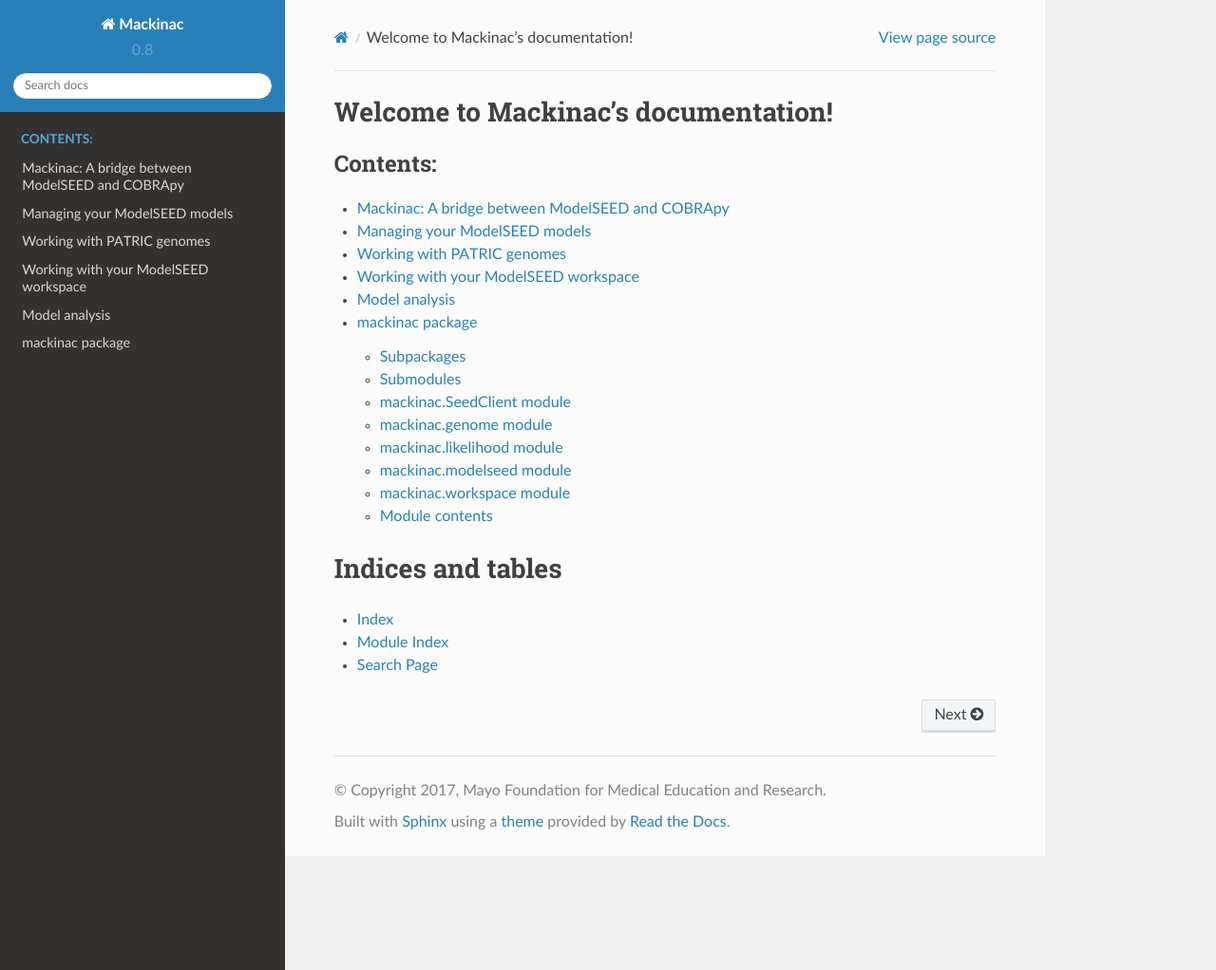
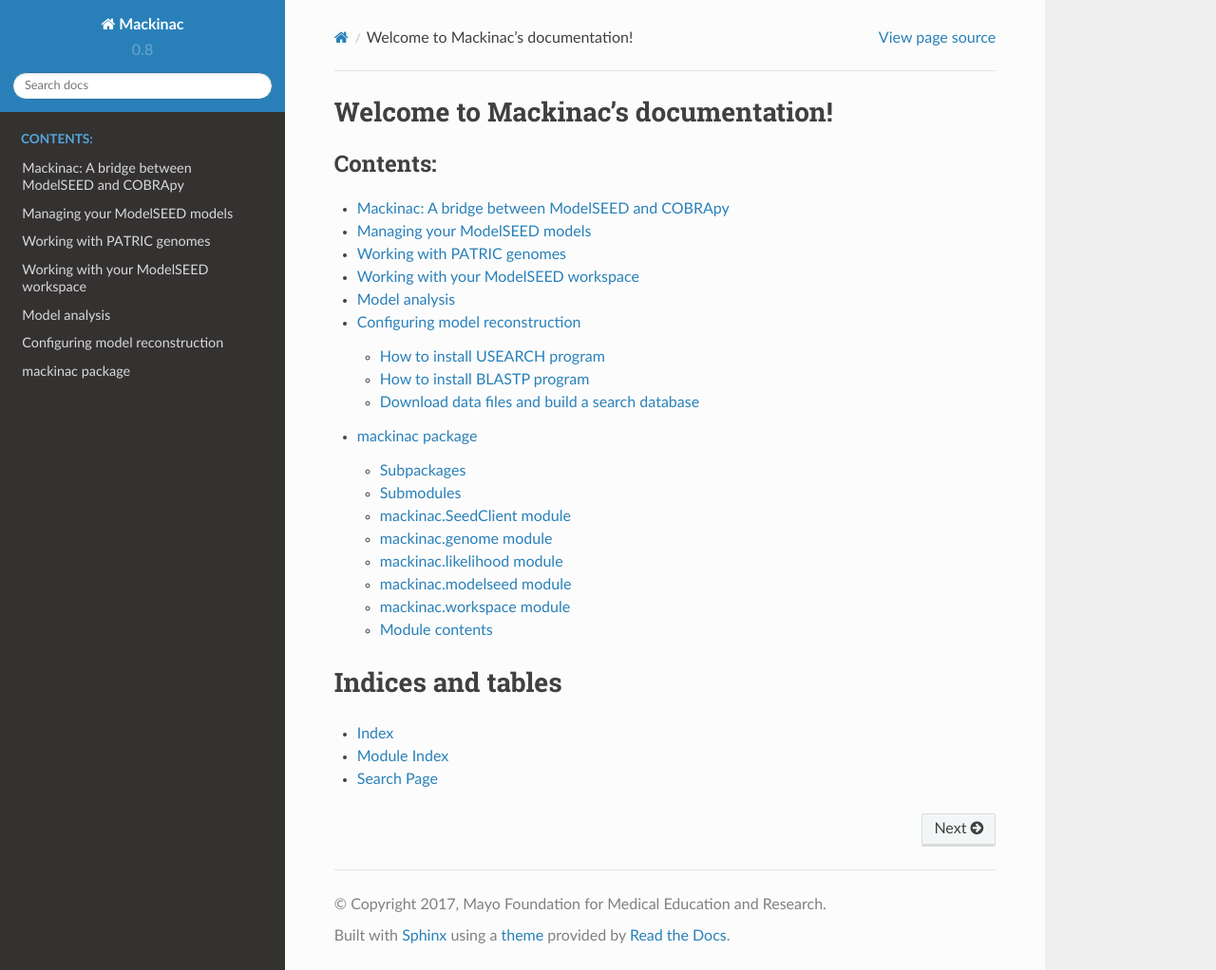
Before and after one commit to mmundy42/mackinac, a Sphinx documentation site: the page built from docs/index.rst, in a window 1280 px wide and 1022 px high. Shown: the whole window at 95% size. Built offline with Sphinx 7.4.7 and the Read the Docs theme 2.0.0, drawn with Linux system fonts in a browser that asks for light colours; some of the changed lines change nothing that is shown.

Commit message:
Add documentation on how to configure your system for probabilistic annotation

```diff
--- /dev/null
+++ b/docs/configure.rst
@@ -0,0 +1,103 @@
+
+Configuring model reconstruction
+--------------------------------
+
+Mackinac supports reconstructing and gap filling models from a PATRIC
+genome using probabilistic annotation. Probabilistic annotation uses a
+search progam and a search database which requires some additional
+configuration on your system. Mackinac supports the USEARCH and BLASTP
+search programs, both of which are free. We recommend USEARCH because it
+has better performance compared to BLASTP.
+
+How to install USEARCH program
+~~~~~~~~~~~~~~~~~~~~~~~~~~~~~~
+
+`USEARCH <http://www.drive5.com/usearch/>`__ is "a unique sequence
+analysis tool" that "offers search and clustering algorithms that are
+often orders of magnitude faster than BLAST". Licenses for the 32-bit
+USEARCH are free for all users but the license does not allow for
+re-distribution of the binary. So you must register to download the
+USEARCH executable and install it on your system.
+
+First, `submit a
+request <http://www.drive5.com/usearch/download.html>`__ to download
+USEARCH for your system. Linux, Windows, and MacOS are all supported.
+After submitting the request, you will receive an email with a link that
+allows you to download the USEARCH program. The USEARCH program is
+completely self-contained so there is no installer for it. You can put
+the USEARCH program in any location on your system. If you are using a
+virutal environment, you can put the USEARCH program in the "bin" folder
+of the virtual environment. See the `Installing
+USEARCH <http://www.drive5.com/usearch/manual/install.html>`__ for more
+information and help with common installation problems.
+
+How to install BLASTP program
+~~~~~~~~~~~~~~~~~~~~~~~~~~~~~
+
+`BLASTP <https://blast.ncbi.nlm.nih.gov/Blast.cgi?PROGRAM=blastp&PAGE_TYPE=BlastSearch&LINK_LOC=blasthome>`__
+is a component of the BLAST suite for comparing protein sequences.
+Download it. You can put the BLASTP program in any location on your
+system. If you are using a virutal environment, you can put the BLASTP
+program in the "bin" folder of the virtual environment.
+
+Download data files and build a search database
+~~~~~~~~~~~~~~~~~~~~~~~~~~~~~~~~~~~~~~~~~~~~~~~
+
+Probabilistic annotation uses a search database to match genome features
+to protein sequences with known functions. There are two data files: (1)
+a FASTA file with the known protein sequences and (2) a file that maps
+feature IDs from the FASTA file to functional roles from genome
+annotations.
+
+First, import the mackinac package and a few other needed packages.
+
+.. code:: ipython3
+
+    import mackinac
+    import json
+    from os.path import expanduser, join
+
+Second, make a copy of the default configuration and get your home
+folder.
+
+.. code:: ipython3
+
+    my_config = mackinac.likelihood.default_config
+    home_folder = expanduser('~')
+
+Third, set the path in the configuration to the search program that you
+downloaded above. In the cell below, it is assumed that you put the
+USEARCH program in your home folder. Change the folder if you put the
+USEARCH progam in a different location.
+
+.. code:: ipython3
+
+    my_config['search_program_path'] = join(home_folder, 'usearch')
+
+Fourth, set the path in the configuration to the data folder for storing
+the downloaded files.
+
+.. code:: ipython3
+
+    my_config['data_folder'] = join(home_folder, 'mackinac_data')
+
+Fifth, set the path in the configuration to the work folder for storing
+the intermediate files that are created by probabilistic annotation.
+
+.. code:: ipython3
+
+    my_config['work_folder'] = join(home_folder, 'mackinac_work')
+
+Sixth, download the files and create the search database. Note this step
+can take a few minutes, depending on your network connection.
+
+.. code:: ipython3
+
+    mackinac.download_data_files('/mmundy/public/modelsupport', my_config)
+
+Finally, save your configuration to a file so you can use it in later
+analysis.
+
+.. code:: ipython3
+
+    json.dump(my_config, open(join(home_folder, 'mackinac_config.json'), 'w'))
--- a/docs/index.rst
+++ b/docs/index.rst
@@ -15,6 +15,7 @@
    genome
    workspace
    analysis
+   configure
    mackinac
 
 Indices and tables
```
Also changed, not shown: docs/configure.ipynb (added).
